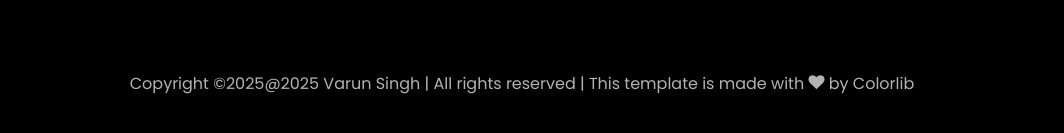
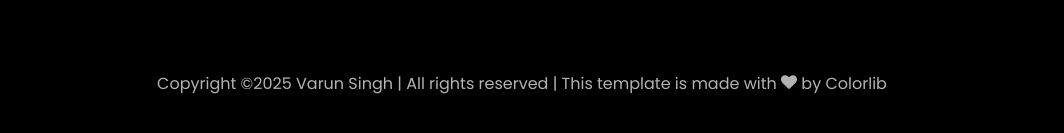
Before and after one commit to VarunSingh1103/Varunsingh7389.github.io, a plain HTML site: page index.html in a window 1280 px wide. Shown: the part 5034-5167 px from the top of the page, without its empty margins (118-1182 px from the left). Drawn offline with Linux system fonts and the light colour scheme; files whose address does not match are found by name.

Commit message:
Update index.html

```diff
--- a/index.html
+++ b/index.html
@@ -551,7 +551,7 @@
 			<div class="col-md-12 text-center">
 
 			  <p><!-- Link back to Colorlib can't be removed. Template is licensed under CC BY 3.0. -->
-	Copyright &copy;<script>document.write(new Date().getFullYear());</script>@2025 Varun Singh | All rights reserved | This template is made with <i class="icon-heart color-danger" aria-hidden="true"></i> by <a href="https://colorlib.com" target="_blank">Colorlib</a>
+	Copyright &copy;<script>document.write(new Date().getFullYear());</script> Varun Singh | All rights reserved | This template is made with <i class="icon-heart color-danger" aria-hidden="true"></i> by <a href="https://colorlib.com" target="_blank">Colorlib</a>
 	<!-- Link back to Colorlib can't be removed. Template is licensed under CC BY 3.0. --></p>
 			</div>
 		  </div>
```
